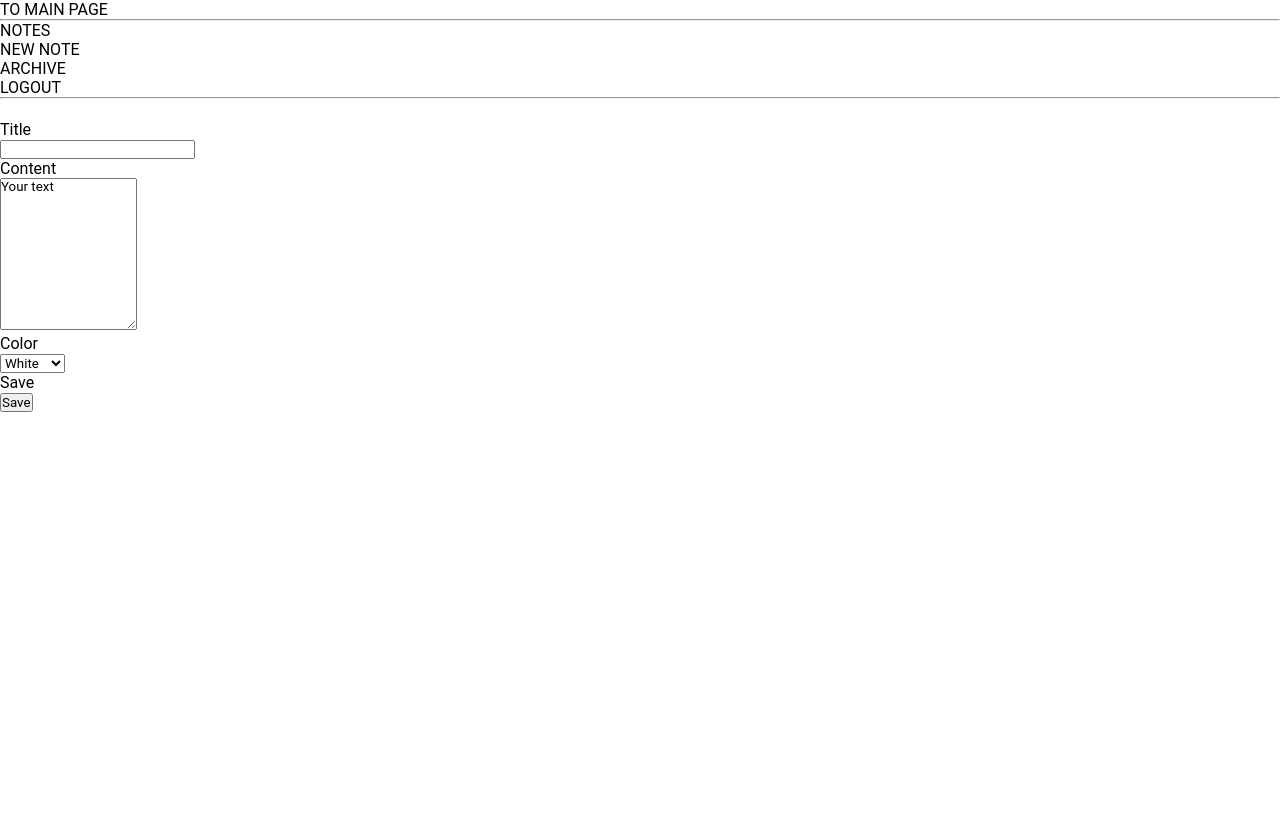
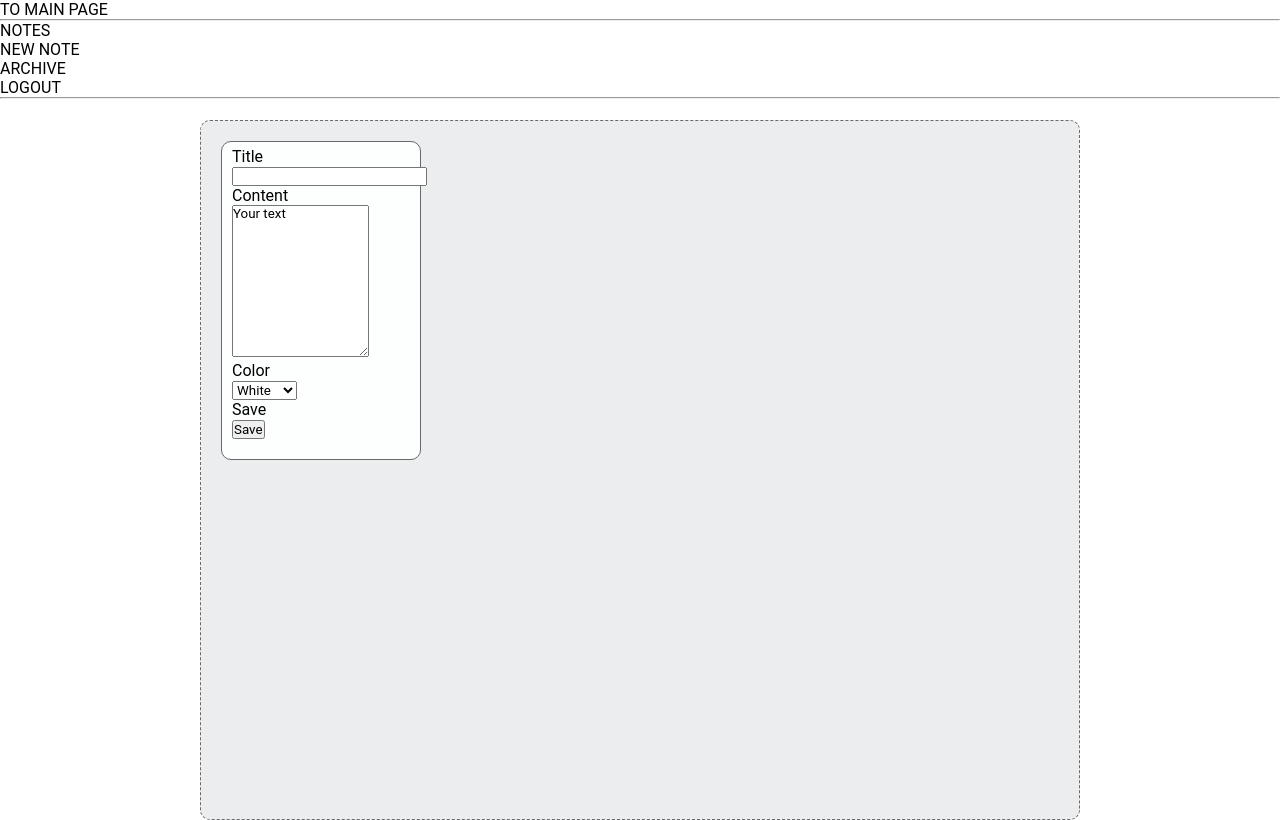
Before and after one commit to mirmozavr/notes_project, a Flask app: page /notes/new/ in a window 1280 px wide. Before the commit the page ends 412 px from the top, so only its background shows below. Run offline with Flask 2, Linux system fonts and the light colour scheme; the visitor is signed in with stand-in values (Sample User, id 1).

Commit message:
Minor html fix

```diff
--- a/templates/base.html
+++ b/templates/base.html
@@ -4,6 +4,7 @@
     <meta charset="UTF-8">
     <meta name="viewport" content="width=device-width, initial-scale=1">
     <link rel="stylesheet" href="{{ url_for('static', filename='base.css') }}" )>
+    <link rel="stylesheet" href="{{ url_for('static', filename='notes.css') }}" )>
 
     {% block head %}
 
--- a/templates/edit_note.html
+++ b/templates/edit_note.html
@@ -3,7 +3,6 @@
 {% block head %}
 
     <title>Edit</title>
-    <link rel="stylesheet" href="{{ url_for('static', filename='notes.css') }}" )>
 
 {% endblock %}
 
--- a/templates/login.html
+++ b/templates/login.html
@@ -5,6 +5,8 @@
 {% endblock %}
 
 {% block content %}
+
+    <div class="container">
 
         {% if message %}
             <p>{{ message }}</p>
@@ -24,4 +26,6 @@
             {% endfor %}
 
         </form>
+
+    </div>
 {% endblock %}
--- a/templates/newnote.html
+++ b/templates/newnote.html
@@ -5,7 +5,8 @@
 {% endblock %}
 
 {% block content %}
-
+    <div class="container">
+        <div class="note" style="background-color: #fdfefe">
             <form action="" method="post">
 
                 {{ form.csrf_token() }}
@@ -18,7 +19,8 @@
                         {% endfor %}
                     </p>
                 {% endfor %}
-
             </form>
+        </div>
+    </div>
 
 {% endblock %}
--- a/templates/note.html
+++ b/templates/note.html
@@ -2,7 +2,6 @@
 
 {% block head %}
     <title>Notes</title>
-    <link rel="stylesheet" href="{{ url_for('static', filename='notes.css') }}" )>
 
 {% endblock %}
 
--- a/templates/notes.html
+++ b/templates/notes.html
@@ -2,7 +2,6 @@
 
 {% block head %}
     <title>Notes</title>
-    <link rel="stylesheet" href="{{ url_for('static', filename='notes.css') }}" )>
 
 {% endblock %}
 
--- a/templates/signup.html
+++ b/templates/signup.html
@@ -5,7 +5,7 @@
 {% endblock %}
 
 {% block content %}
-
+    <div class="container">
         <form action="" method="post">
 
             {{ form.csrf_token() }}
@@ -20,4 +20,5 @@
             {% endfor %}
 
         </form>
+    </div>
 {% endblock %}
```
Lines whose indentation alone changed are shown as unchanged.
